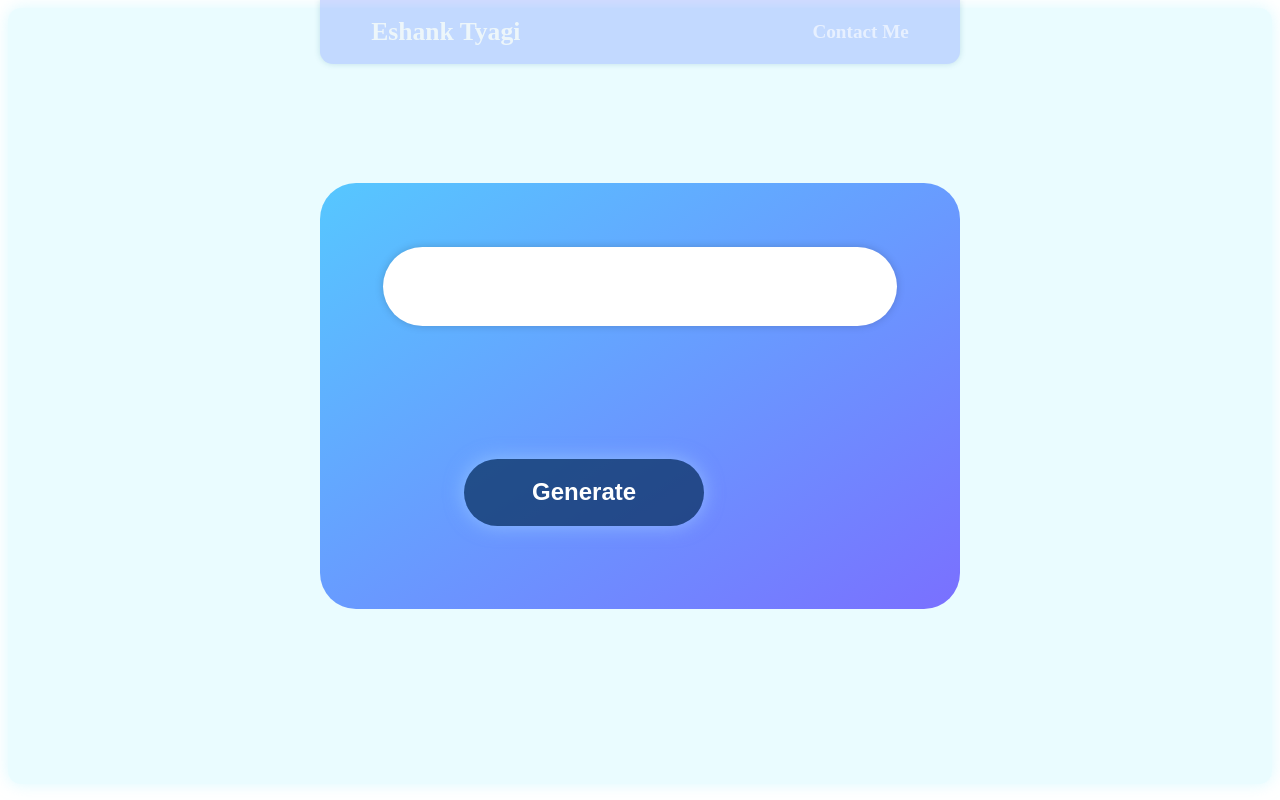
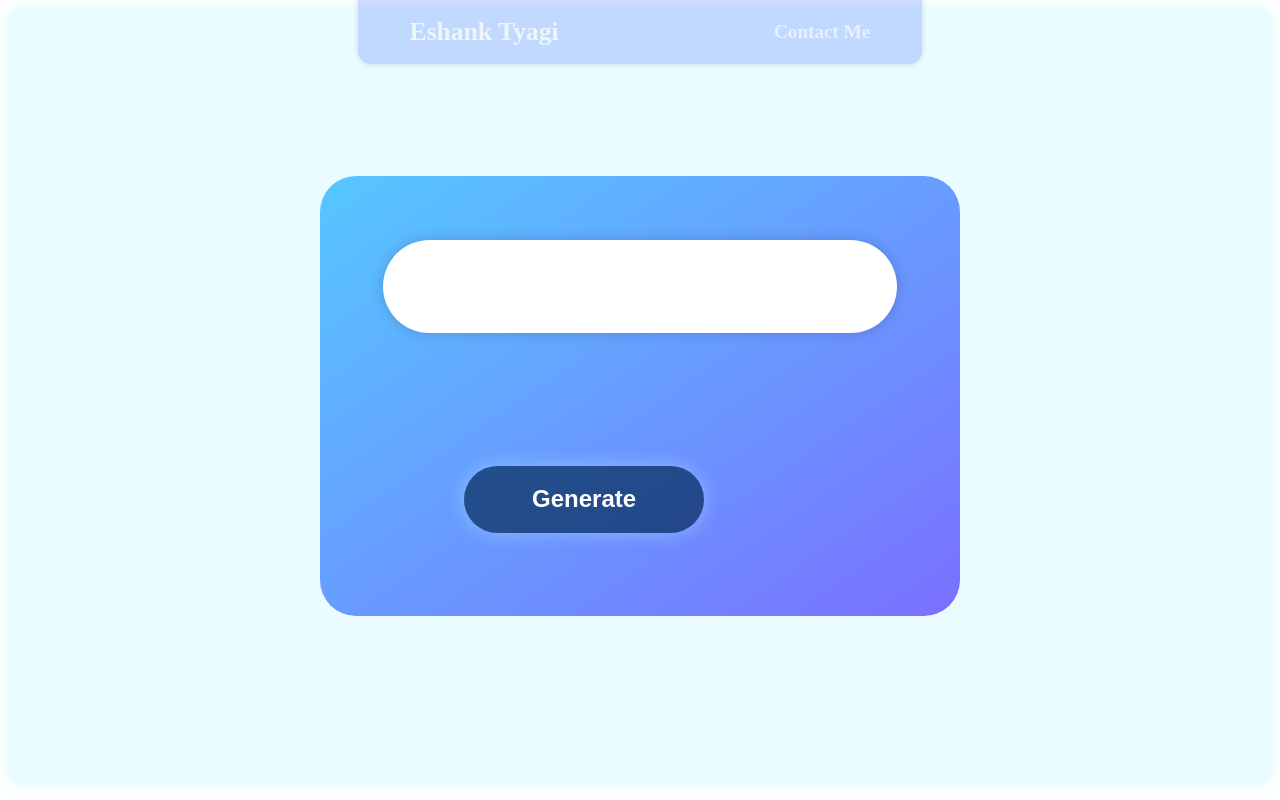
Before and after one commit to mreshank/QR, a plain HTML site: page QR-Generator/index.html in a window 1280 px wide. Drawn offline with Linux system fonts and the light colour scheme.

Commit message:
Update style.css

```diff
--- a/QR-Generator/style.css
+++ b/QR-Generator/style.css
@@ -13,8 +13,8 @@
 /* Style for the header */
 header {
     top: 0%;
-    left: 25%;
-    width: 50%;
+    left: 28%;
+    width: 44%;
     display: flex;
     font-size: 0.8em;
     position: absolute;
@@ -120,7 +120,7 @@ form {
     max-width: 44em;
     padding: 6%;
     padding-inline: 8%;
-    font-size: 100%;
+    font-size: 1.75em;
     border-radius: 15em;
 }
 
@@ -197,7 +197,7 @@ img {
 
 
 /* Media query for screens with a maximum width of 600px */
-@media screen and (max-width: 600px) {
+@media screen and (max-width: 660px) {
     header {
         font-size: 0.65em;
     }
@@ -212,7 +212,7 @@ img {
 
 
 /* Media query for screens with a maximum width of 480px */
-@media screen and (max-width: 480px) {
+@media screen and (max-width: 580px) {
     header {
         left: 8%;
         width: 84%;
```
